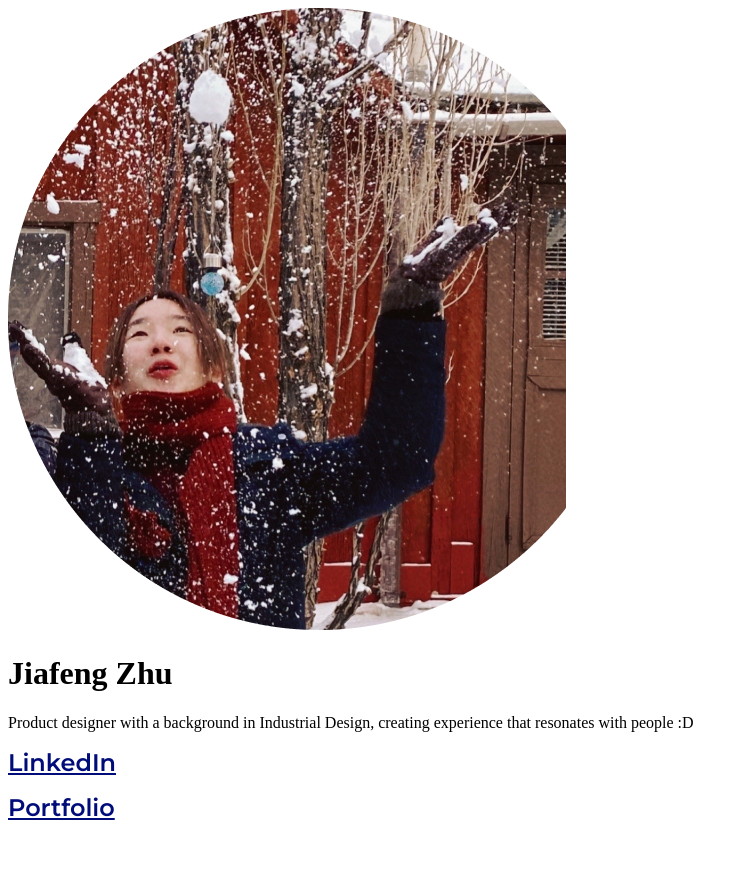
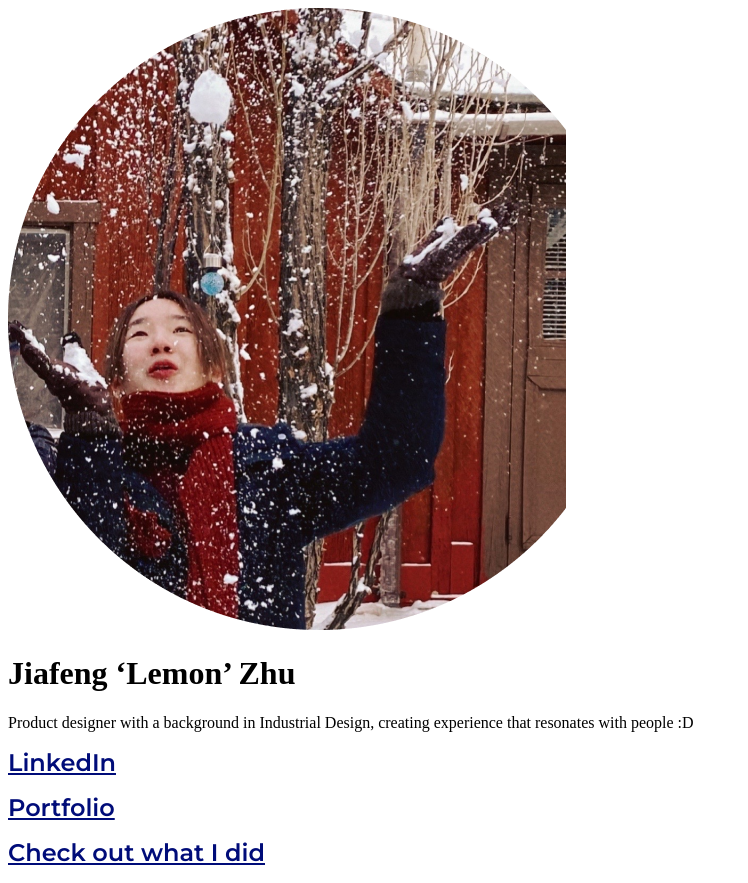
Before and after one commit to jiafeng-zhu/session-05, a plain HTML site: page index.html in a window 1280 px wide. Shown: the whole page, without its empty margins (0-748 px from the left). Before the commit the page ends 838 px from the top, so only its background shows below. Drawn offline with Linux system fonts and the light colour scheme.

Commit message:
Add nickname and extra link to homepage

```diff
--- a/index.html
+++ b/index.html
@@ -16,7 +16,7 @@
 
     <main>
         <img src="./assets/img/jiafeng-zhu.png" alt="Photo of Jiafeng Zhu">
-        <h1>Jiafeng Zhu</h1>
+        <h1>Jiafeng ‘Lemon’ Zhu</h1>
         <p>Product designer with a background in Industrial Design, creating experience that resonates with people :D</p>
         <p>
             <a href="https://www.linkedin.com/in/jiafeng-feng-zhu-3001a9160/" class="btn">LinkedIn</a>
@@ -24,6 +24,9 @@
         <p>
             <a href="https://www.jiafengzhu.com/" class="btn">Portfolio</a>
         </p>
+        <p>
+            <a href="https://www.red-dot.org/project/with-u-48376" class="btn">Check out what I did</a>
+        </p>
     </main>
 </body>
 </html>
```
